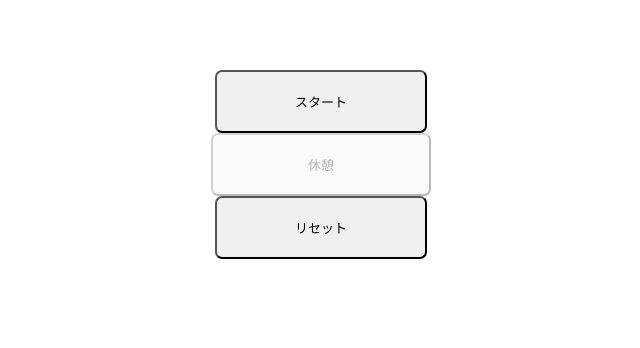
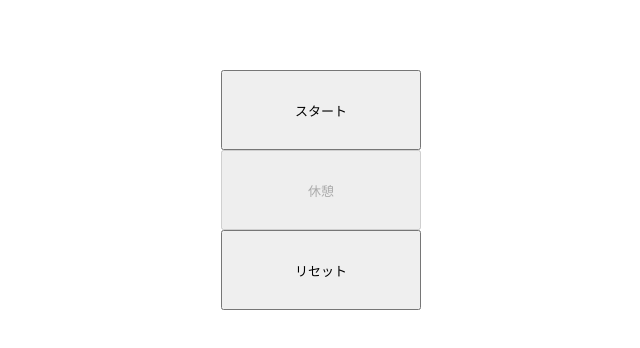
Before and after one commit to haplus-stu/Timer, a plain HTML site: page index.html in a window 1280 px wide. Shown: the part 198-546 px from the top of the page, without its empty margins (319-959 px from the left). Drawn offline with Linux system fonts and the light colour scheme.

Commit message:
Update style.css
ボタンスタイルのブラッシュアップ

```diff
--- a/style.css
+++ b/style.css
@@ -3,30 +3,11 @@ p#timer{
   text-align: center;
 }
 
-
-
-button#start{
+button#start,#break,#reset{
   margin-right: auto;
   margin-left: auto;
   display: block;
   text-align: center;
-  size: 40px;
-  border-radius: 7px;
-  padding: 20px 78px;
+  width: 200px;
+  height: 80px;
 }
-
-button#break{
-  margin-right: auto;
-  margin-left: auto;
-  display: block;
-  border-radius: 7px;
-  padding: 20px 95px;
-}
-
-button#reset{
-  margin-right: auto;
-  margin-left: auto;
-  display: block;
-  border-radius: 7px;
-  padding: 20px 78px;
-}
```
